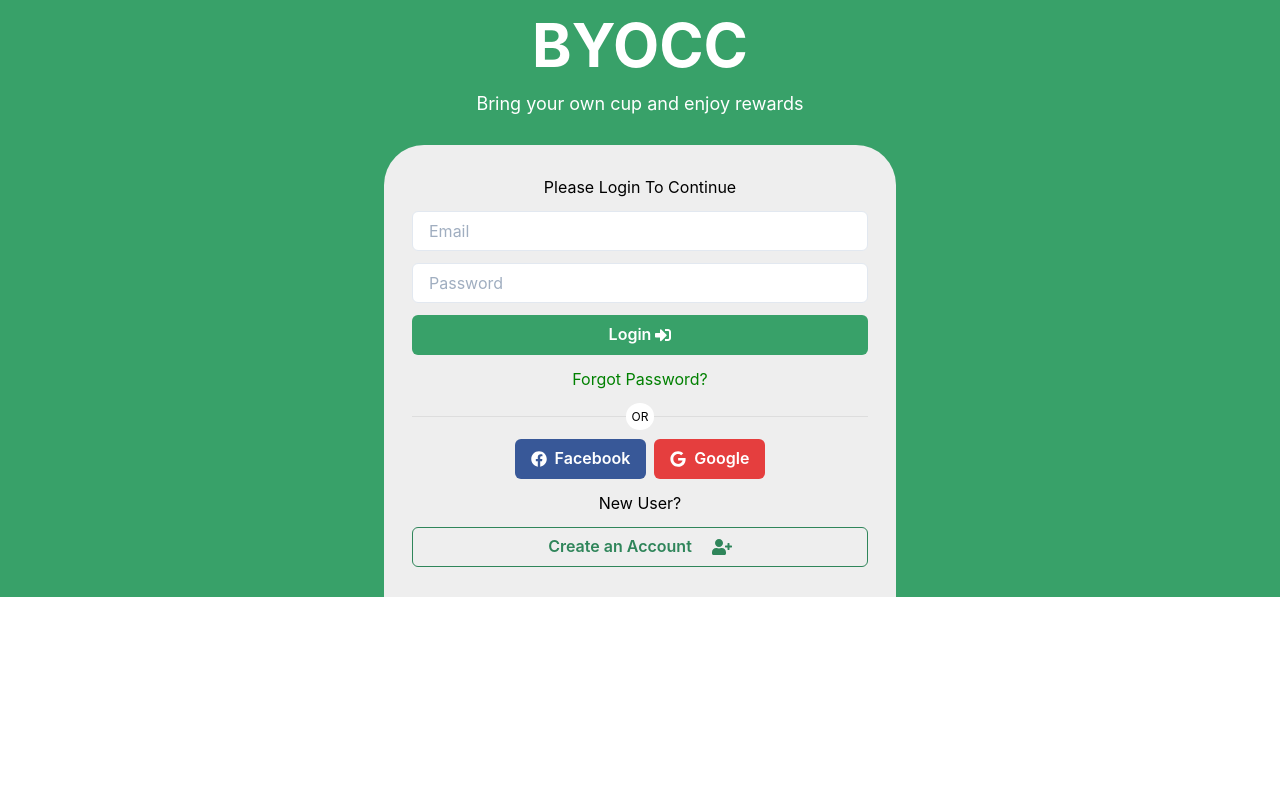
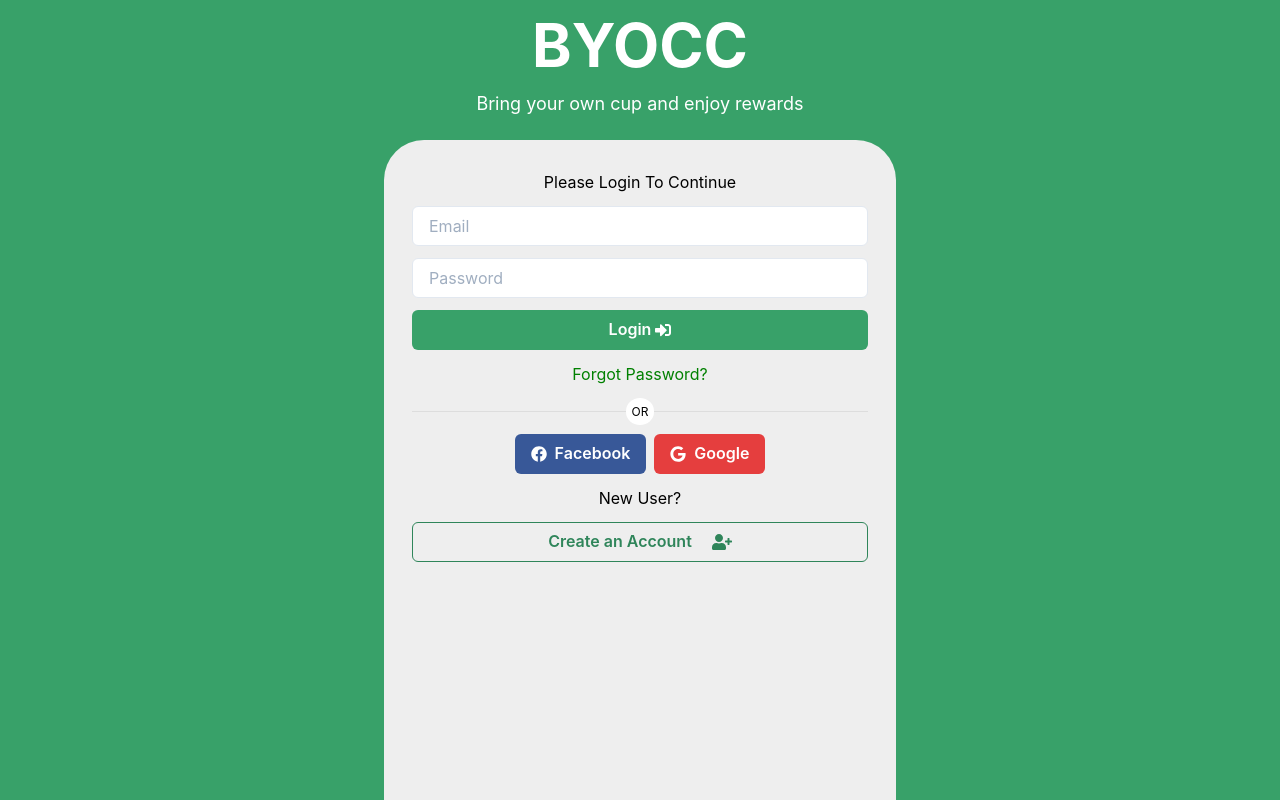
Before and after one commit to shadmansaalim/BYOCC-Hackacthon-2021, a Next.js app: page /login in a window 1280 px wide. Built offline with nearby package versions, Linux system fonts and the light colour scheme; no server answers.

Commit message:
Fix Login/Signup's extra bottom whitespace

```diff
--- a/src/components/AuthContainer/index.js
+++ b/src/components/AuthContainer/index.js
@@ -3,12 +3,12 @@ import { Box, Stack, Text } from "@chakra-ui/react"
 const AuthContainer = ({ children, handleSubmit }) => {
   return (
     <Box
-      h='100%'
+      minHeight="100vh"
       textAlign='center'
       backgroundColor='rgb(56, 161, 105)'
       color='#fff'
     >
-      <Box color='#fff'>
+      <Box color='#fff' height="140px">
         <Text fontSize='6xl' fontWeight='bold'>
           BYOCC
         </Text>
@@ -20,19 +20,19 @@ const AuthContainer = ({ children, handleSubmit }) => {
         display='flex'
         justifyContent='center'
         alignItems='center'
-        mt={7}
         color='white'
-        h='100%'
+        h="calc(100vh - 140px)"
         onSubmit={handleSubmit}
       >
         <Stack
-          bg='#EEEEEE'
+          bg='#eee'
           color='#000'
           borderTopRadius='40'
           w={{ base: "100%", sm: "85%", md: "65%", lg: "40%" }}
           spacing={3}
           px={7}
           py={30}
+          minHeight="100%"
         >
           {children}
         </Stack>
```
